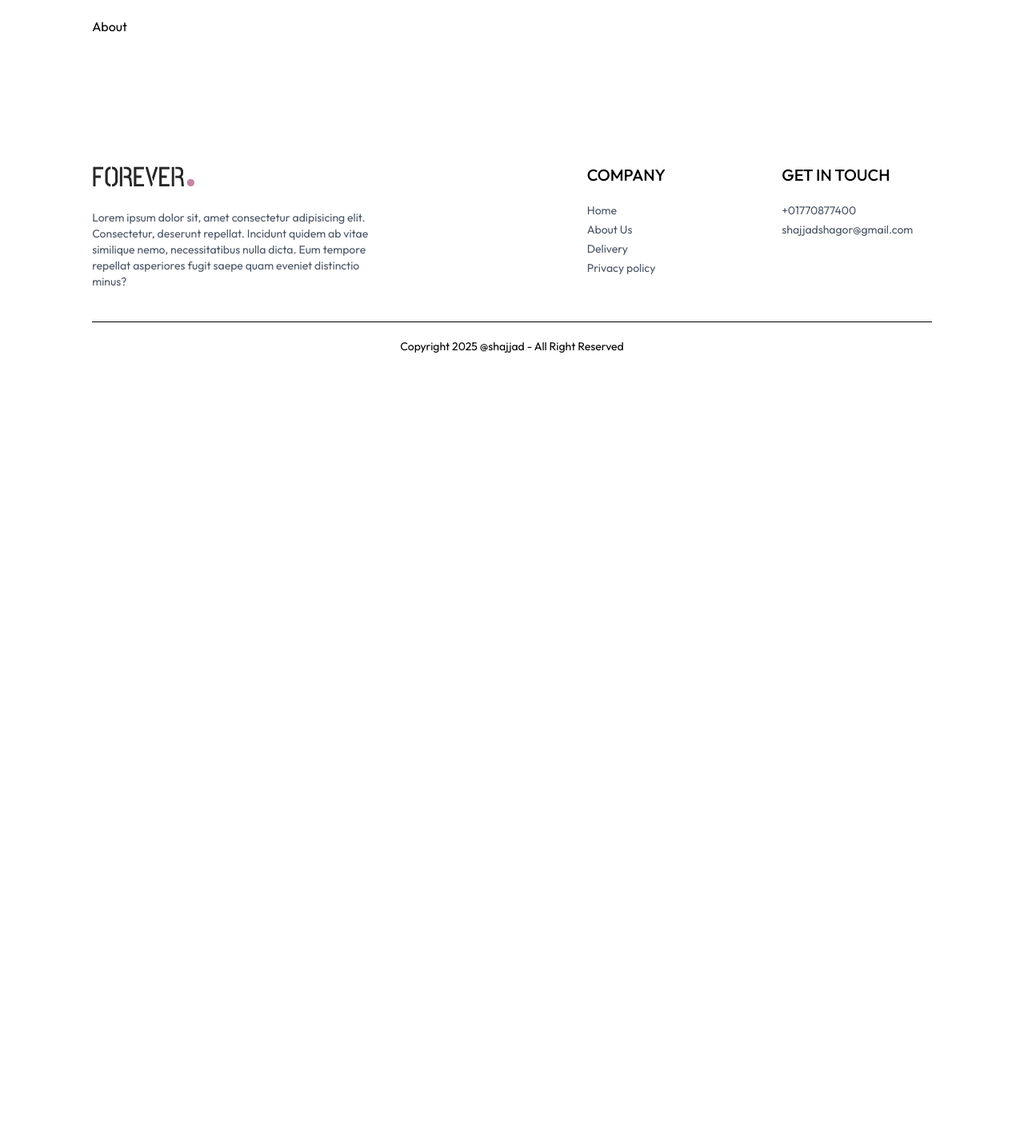
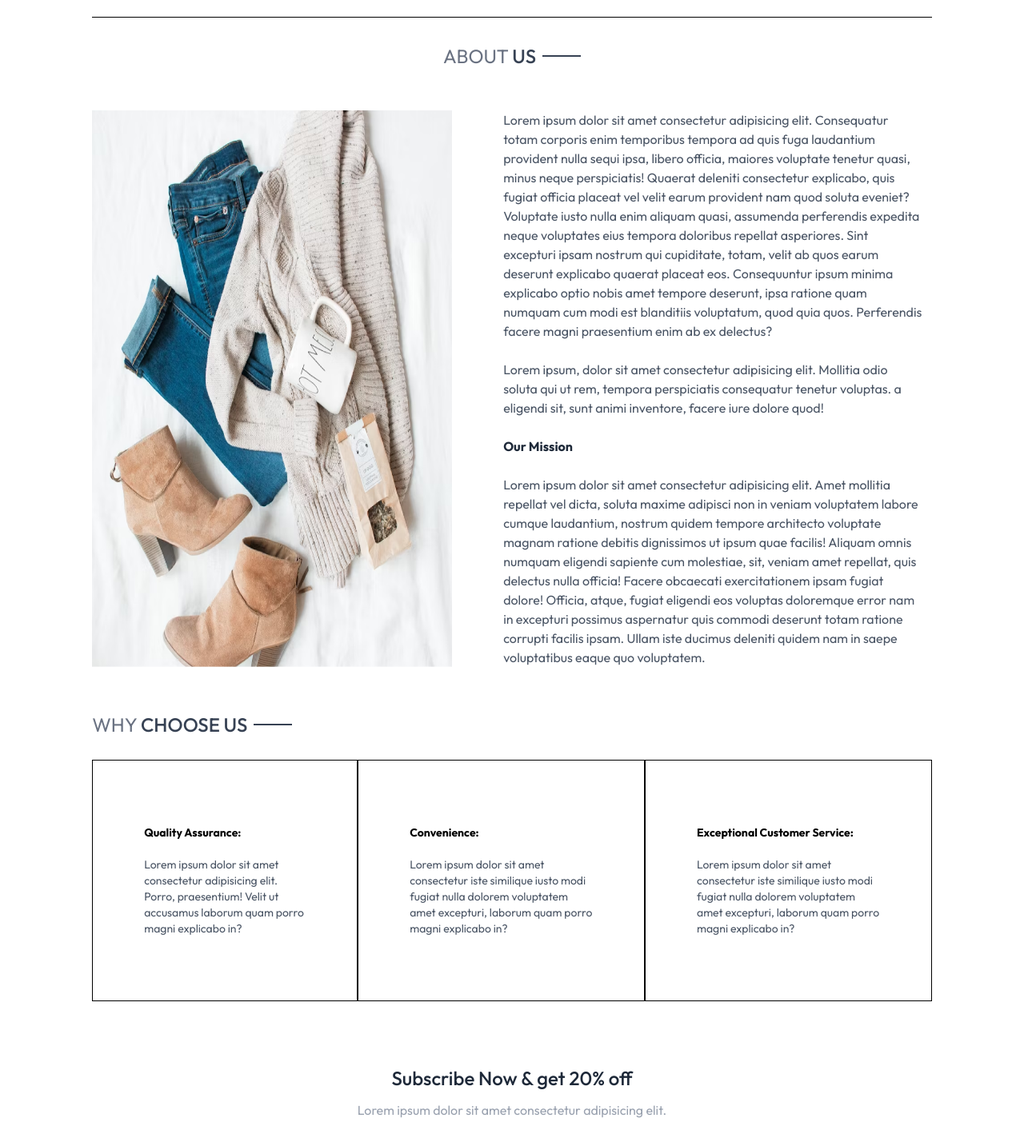
Before and after one commit to shagors/e-commerce-mern, a React (Vite) app in the folder frontend/: page /about in a window 1280 px wide. Shown: the part 60-1483 px from the top of the page at 80% size. Before the commit the page ends 800 px from the top, so only its background shows below. Built offline with nearby package versions, Linux system fonts and the light colour scheme.

Commit message:
make about and contact page and front end design partially all complete

```diff
--- a/frontend/src/components/Navbar.jsx
+++ b/frontend/src/components/Navbar.jsx
@@ -42,11 +42,13 @@ const Navbar = () => {
         />
 
         <div className="group relative">
-          <img
-            src={assets.profile_icon}
-            alt="Profile"
-            className="w-5 cursor-pointer"
-          />
+          <Link to="/login">
+            <img
+              src={assets.profile_icon}
+              alt="Profile"
+              className="w-5 cursor-pointer"
+            />
+          </Link>
           <div className="group-hover:block hidden absolute dropdown-menu right-0 pt-4">
             <div className="flex flex-col gap-2 w-36 py-3 px-5 bg-slate-100 text-gray-500 rounded">
               <p className="cursor-pointer hover:text-black">My Profile</p>
--- a/frontend/src/components/NewsletterBox.jsx
+++ b/frontend/src/components/NewsletterBox.jsx
@@ -10,9 +10,7 @@ const NewsletterBox = () => {
         Subscribe Now & get 20% off
       </p>
       <p className="text-gray-400 mt-3">
-        Lorem ipsum dolor sit amet consectetur adipisicing elit. Maiores error
-        natus sequi ea quo consequatur incidunt unde consequuntur rem quae!
-        Minima aliquid porro ab itaque quam optio dolor rem fugit.
+        Lorem ipsum dolor sit amet consectetur adipisicing elit.
       </p>
       <form
         onSubmit={onSubmitHandler}
--- a/frontend/src/pages/About.jsx
+++ b/frontend/src/pages/About.jsx
@@ -1,5 +1,93 @@
+import { assets } from "../assets/assets";
+import NewsletterBox from "../components/NewsletterBox";
+import Title from "../components/Title";
+
 const About = () => {
-  return <div>About</div>;
+  return (
+    <div>
+      <div className="text-2xl text-center pt-8 border-t">
+        <Title text1={"ABOUT"} text2={"US"} />
+      </div>
+
+      <div className="my-10 flex flex-col sm:flex-row gap-16">
+        <img
+          src={assets.about_img}
+          alt="About"
+          className="w-full md:max-w-[450px]"
+        />
+        <div className="flex flex-col justify-center gap-6 md:w-2/4 text-gray-600">
+          <p className="">
+            Lorem ipsum dolor sit amet consectetur adipisicing elit. Consequatur
+            totam corporis enim temporibus tempora ad quis fuga laudantium
+            provident nulla sequi ipsa, libero officia, maiores voluptate
+            tenetur quasi, minus neque perspiciatis! Quaerat deleniti
+            consectetur explicabo, quis fugiat officia placeat vel velit earum
+            provident nam quod soluta eveniet? Voluptate iusto nulla enim
+            aliquam quasi, assumenda perferendis expedita neque voluptates eius
+            tempora doloribus repellat asperiores. Sint excepturi ipsam nostrum
+            qui cupiditate, totam, velit ab quos earum deserunt explicabo
+            quaerat placeat eos. Consequuntur ipsum minima explicabo optio nobis
+            amet tempore deserunt, ipsa ratione quam numquam cum modi est
+            blanditiis voluptatum, quod quia quos. Perferendis facere magni
+            praesentium enim ab ex delectus?
+          </p>
+          <p className="">
+            Lorem ipsum, dolor sit amet consectetur adipisicing elit. Mollitia
+            odio soluta qui ut rem, tempora perspiciatis consequatur tenetur
+            voluptas. a eligendi sit, sunt animi inventore, facere iure dolore
+            quod!
+          </p>
+          <b className="text-gray-800">Our Mission</b>
+          <p className="">
+            Lorem ipsum dolor sit amet consectetur adipisicing elit. Amet
+            mollitia repellat vel dicta, soluta maxime adipisci non in veniam
+            voluptatem labore cumque laudantium, nostrum quidem tempore
+            architecto voluptate magnam ratione debitis dignissimos ut ipsum
+            quae facilis! Aliquam omnis numquam eligendi sapiente cum molestiae,
+            sit, veniam amet repellat, quis delectus nulla officia! Facere
+            obcaecati exercitationem ipsam fugiat dolore! Officia, atque, fugiat
+            eligendi eos voluptas doloremque error nam in excepturi possimus
+            aspernatur quis commodi deserunt totam ratione corrupti facilis
+            ipsam. Ullam iste ducimus deleniti quidem nam in saepe voluptatibus
+            eaque quo voluptatem.
+          </p>
+        </div>
+      </div>
+
+      <div className="text-2xl py-4">
+        <Title text1={"WHY"} text2={"CHOOSE US"} />
+      </div>
+
+      <div className="flex flex-col md:flex-row text-sm mb-20">
+        <div className="border px-10 md:px-16 py-8 sm:py-20 flex flex-col gap-5">
+          <b>Quality Assurance:</b>
+          <p className="text-gray-600">
+            Lorem ipsum dolor sit amet consectetur adipisicing elit. Porro,
+            praesentium! Velit ut accusamus laborum quam porro magni explicabo
+            in?
+          </p>
+        </div>
+        <div className="border px-10 md:px-16 py-8 sm:py-20 flex flex-col gap-5">
+          <b>Convenience:</b>
+          <p className="text-gray-600">
+            Lorem ipsum dolor sit amet consectetur iste similique iusto modi
+            fugiat nulla dolorem voluptatem amet excepturi, laborum quam porro
+            magni explicabo in?
+          </p>
+        </div>
+        <div className="border px-10 md:px-16 py-8 sm:py-20 flex flex-col gap-5">
+          <b>Exceptional Customer Service:</b>
+          <p className="text-gray-600">
+            Lorem ipsum dolor sit amet consectetur iste similique iusto modi
+            fugiat nulla dolorem voluptatem amet excepturi, laborum quam porro
+            magni explicabo in?
+          </p>
+        </div>
+      </div>
+
+      <NewsletterBox />
+    </div>
+  );
 };
 
 export default About;
--- a/frontend/src/pages/Contact.jsx
+++ b/frontend/src/pages/Contact.jsx
@@ -1,5 +1,41 @@
+import { assets } from "../assets/assets";
+import NewsletterBox from "../components/NewsletterBox";
+import Title from "../components/Title";
+
 const Contact = () => {
-  return <div>Contact</div>;
+  return (
+    <div className="">
+      <div className="text-center text-2xl pt-10 border-t">
+        <Title text1={"CONTACT"} text2={"US"} />
+      </div>
+
+      <div className="my-10 flex flex-col justify-center md:flex-row gap-10 mb-28">
+        <img
+          src={assets.contact_img}
+          alt="Contact"
+          className="w-full md:max-w-[480px]"
+        />
+        <div className="flex flex-col justify-center items-start gap-6">
+          <p className="font-semibold text-xl">Our Store</p>
+          <p className="text-gray-500">Rangpur, Bangladesh</p>
+          <p className="text-gray-500">
+            Tel: +880-1770877400 <br /> Email: shajjadshagor@fmail.com
+          </p>
+          <p className="font-semibold text-xl text-gray-600">
+            Careers at Forever
+          </p>
+          <p className="text-gray-500">
+            Learn more about our teams and job openings.
+          </p>
+          <button className="border border-black px-8 py-4 text-sm hover:bg-black hover:text-white cursor-pointer transition-all duration-500">
+            Explore Jobs
+          </button>
+        </div>
+      </div>
+
+      <NewsletterBox />
+    </div>
+  );
 };
 
 export default Contact;
--- a/frontend/src/pages/Login.jsx
+++ b/frontend/src/pages/Login.jsx
@@ -1,5 +1,69 @@
+import { useState } from "react";
+
 const Login = () => {
-  return <div>Login</div>;
+  const [currentState, setCurrentState] = useState("Sign Up");
+
+  const onSubmitHandler = async (e) => {
+    e.preventDefault();
+  };
+
+  return (
+    <form
+      onSubmit={onSubmitHandler}
+      className="flex flex-col items-center w-[90%] sm:max-w-96 m-auto mt-14 gap-4 text-gray-800"
+    >
+      <div className="inline-flex items-center gap-2 mb-2 mt-10">
+        <p className="prata-regular text-3xl">{currentState}</p>
+        <hr className="border-none h-[1.5px] w-8 bg-gray-800" />
+      </div>
+      {currentState === "Login" ? (
+        ""
+      ) : (
+        <input
+          type="text"
+          className="w-full px-3 py-2 border border-gray-800"
+          required
+          placeholder="Name"
+        />
+      )}
+      <input
+        type="email"
+        className="w-full px-3 py-2 border border-gray-800"
+        required
+        placeholder="Email"
+      />
+      <input
+        type="password"
+        className="w-full px-3 py-2 border border-gray-800"
+        required
+        placeholder="Password"
+      />
+      <div className="w-full flex justify-between text-sm mt-[-8px]">
+        <p className="cursor-pointer">Forgot your password?</p>
+        {currentState === "Login" ? (
+          <p
+            className="cursor-pointer"
+            onClick={() => setCurrentState("Sign Up")}
+          >
+            Create Account
+          </p>
+        ) : (
+          <p
+            className="cursor-pointer"
+            onClick={() => setCurrentState("Login")}
+          >
+            Login
+          </p>
+        )}
+      </div>
+      <button
+        type="submit"
+        className="bg-black text-white font-light px-8 py-2 mt-4 cursor-pointer"
+      >
+        {currentState === "Login" ? "Sign In" : "Sign Up"}
+      </button>
+    </form>
+  );
 };
 
 export default Login;
```
